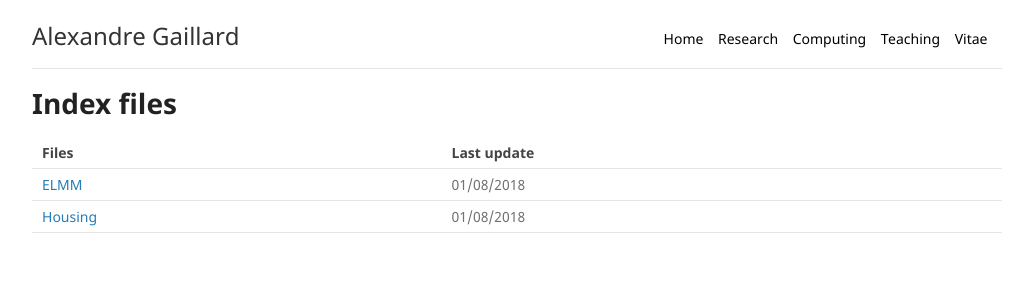
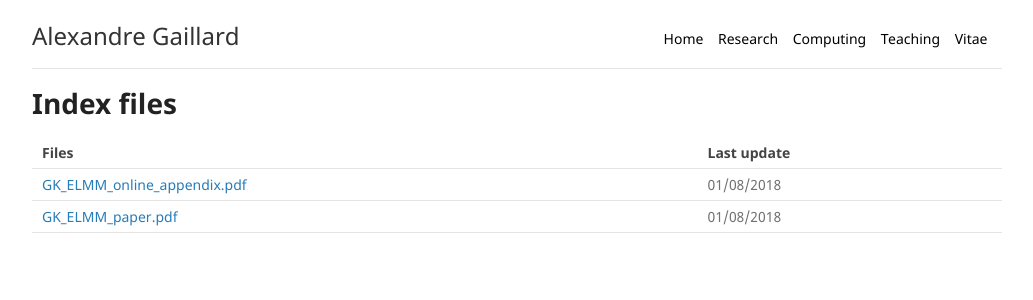
Before and after one commit to AGaillardTSE/AGaillardTSE.github.io, a Jekyll site: the page built from projects/ELMM/index.md, in a window 1280 px wide. Shown: the top 300 px of the page, without its empty margins (123-1156 px from the left). Built offline with Jekyll 4.4.1, drawn with Linux system fonts in a browser that asks for light colours; our own code applies the rules of GitHub Pages for plain Markdown files.

Commit message:
Update index.md

```diff
--- a/projects/ELMM/index.md
+++ b/projects/ELMM/index.md
@@ -6,5 +6,5 @@ layout: page
 
 | Files       |  Last update |
 |:-------------|:------------------|
-| [ELMM](./ELMM/)           | 01/08/2018 |
-| [Housing](./HOUSING_notes/) | 01/08/2018 |
+| [GK_ELMM_online_appendix.pdf](./GK_ELMM_online_appendix.pdf)           | 01/08/2018 |
+| [GK_ELMM_paper.pdf](./GK_ELMM_paper.pdf) | 01/08/2018 |
```
